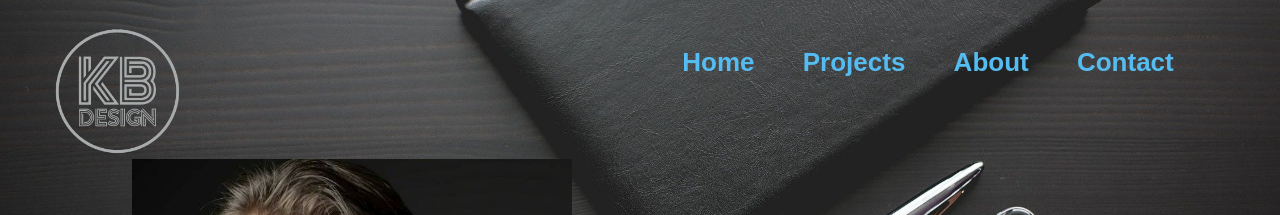
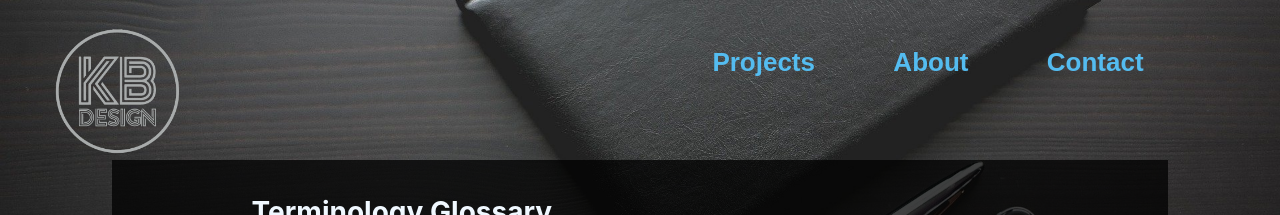
Before and after one commit to kylebaugh/portfolio, a React (Create React App) app: page /#/projects in a window 1280 px wide. Before the commit this address led to /#/about. Shown: the top 215 px of the page. Built offline with nearby package versions, Linux system fonts and the light colour scheme; a web font is replaced by a local one.

Commit message:
removed 'home' from menu bar

```diff
--- a/src/components/about.js
+++ b/src/components/about.js
@@ -12,14 +12,14 @@
         <div className='about-body'>
             <section className='home-header'>
                 <section className='home-develop'>
+                <Link to='/'>
                     <img src={mainLogo} alt='main logo' class='aboutLogo'/>
+                </Link>
                     {/* <section className='header-name'>Kyle Baugh</section>
                     <section className='header-tag'>Full-Stack Web Developer</section>4 */}
                 </section>
                 <section className='home-links'>
-                    <Link to='/'>
-                        <button className='link-button'>Home</button>
-                    </Link>
+
                     <Link to='/projects'>
                         <button className='link-button'>Projects</button>
                     </Link>
--- a/src/components/contact.js
+++ b/src/components/contact.js
@@ -55,15 +55,14 @@
 
             <section className='contact-header'>
                 <section className='contact-develop'>
-                    <img src={mainLogo} alt='main logo' class='contactLogo'/>
+                    <Link to='/'>
+                        <img src={mainLogo} alt='main logo' class='contactLogo'/>
+                    </Link>
                     {/* <section className='header-name'>Kyle Baugh</section>
                     <section className='header-tag'>Full-Stack Web Developer</section>4 */}
                 </section>
 
                 <section className='home-links'>
-                    <Link to='/'>
-                        <button class='link-button'>Home</button>
-                    </Link>
                     <Link to='/projects'>
                         <button class='link-button'>Projects</button>
                     </Link>
--- a/src/components/projects.js
+++ b/src/components/projects.js
@@ -18,15 +18,15 @@
         <div className='projects-body'>
             <section className='projects-header'>
                 <section className='projects-develop'>
-                    <img src={mainLogo} alt='main logo' class='projectLogo'/>
+                    <Link to='/'>
+                        <img src={mainLogo} alt='main logo' class='projectLogo'/>
+                    </Link>
                     {/* <section className='header-name'>Kyle Baugh</section>
                     <section className='header-tag'>Full-Stack Web Developer</section>4 */}
                 </section>
 
                 <section className='home-links'>
-                    <Link to='/'>
-                        <button className='link-button'>Home</button>
-                    </Link>
+
                     <Link to='/projects'>
                         <button className='link-button'>Projects</button>
                     </Link>
```
